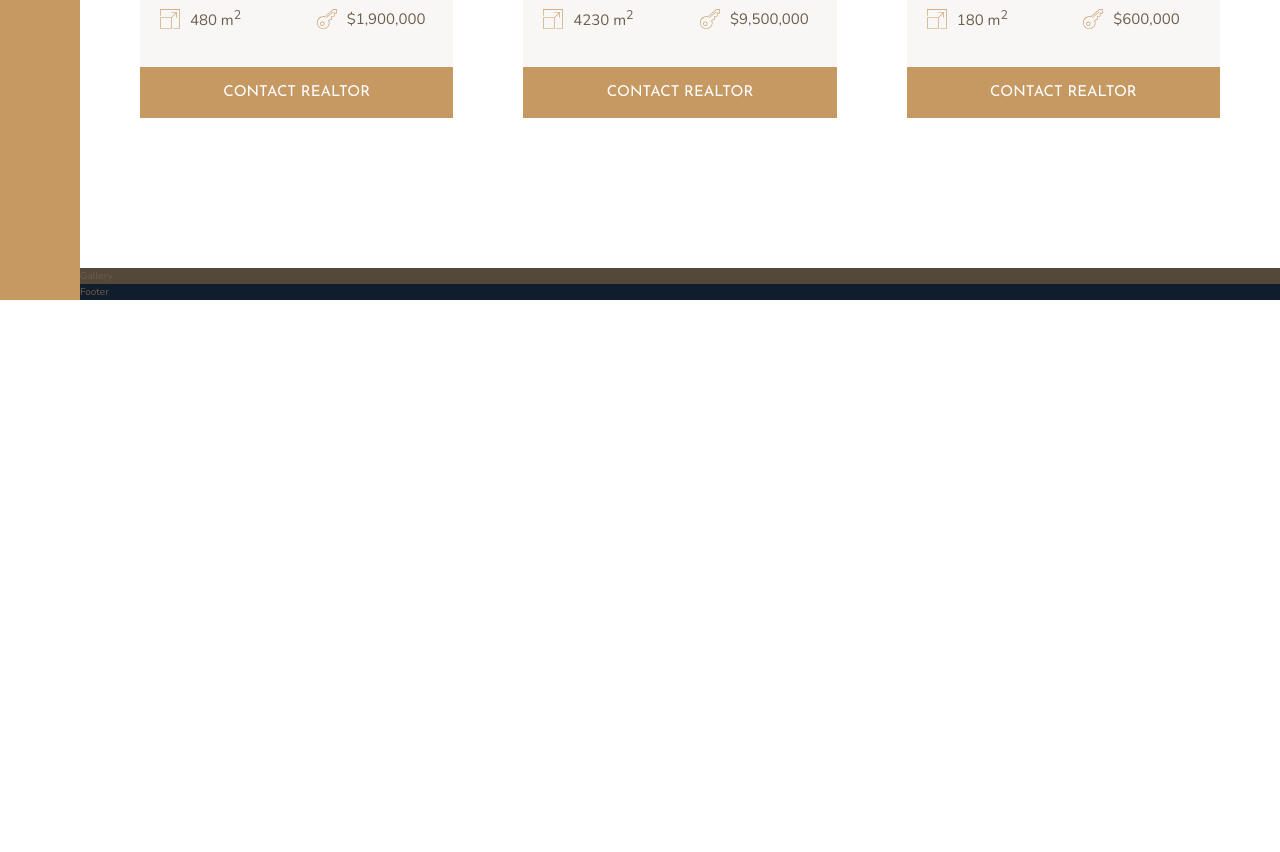
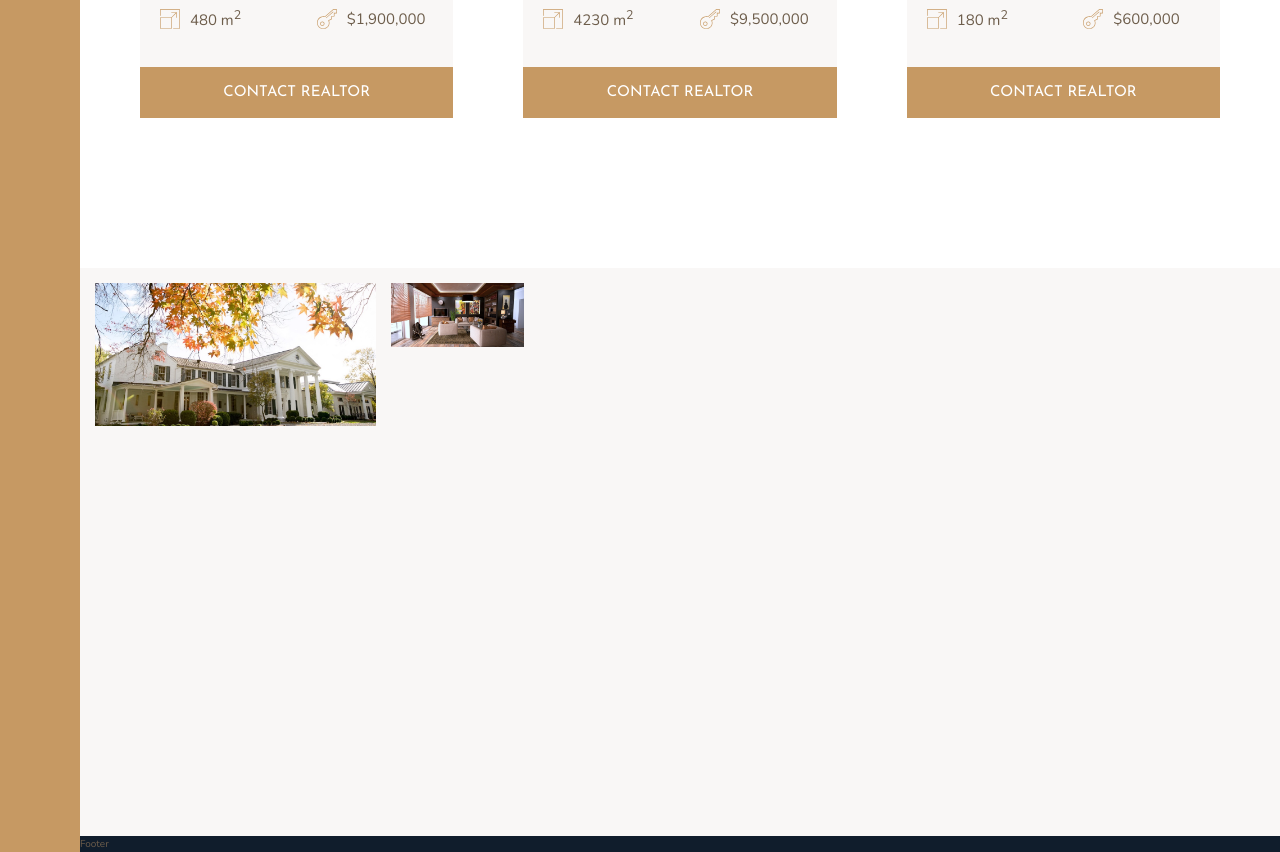
Before and after one commit to misraelson/nexter-flexbox, a website: page index.html in a window 1280 px wide. Shown: the part 2804-3656 px from the top of the page. Before the commit the page ends 3104 px from the top, so only its background shows below. Drawn offline with nearby package versions, Linux system fonts and the light colour scheme.

Commit message:
Placing our images inside the grid cells so they dont overflow

```diff
--- a/index.html
+++ b/index.html
@@ -294,7 +294,11 @@
         </section>
 
         <section class="gallery">
-          Gallery
+          <figure class="gallery__item gallery__item--1">
+            <img src="img/gal-1.jpeg" alt="Gallery image 1" class="gallery__img">
+          </figure>
+
+          <img src="img/gal-2.jpeg" alt="Gallery image 2" class="gallery__img">
         </section>
 
         <footer class="footer">
--- a/sass/_gallery.scss
+++ b/sass/_gallery.scss
@@ -1,4 +1,24 @@
 .gallery {
-  background-color: $color-grey-dark-1;
+  background-color: $color-grey-light-1;
   grid-column: full-start / full-end;
+
+  display: grid;
+  grid-template-columns: repeat(8, 1fr);
+  grid-template-rows: repeat(7, 5vw);
+  grid-gap: 1.5rem;
+  padding: 1.5rem;
+
+  &__item {
+    &--1 {
+      grid-row: 1 / 3;
+      grid-column: 1 / 3;
+    }
+  }
+
+  &__img {
+    width: 100%;
+    height: 100%;
+    object-fit: cover;
+    display: block;
+  }
 }
```
Also changed, not shown: css/style.css.
